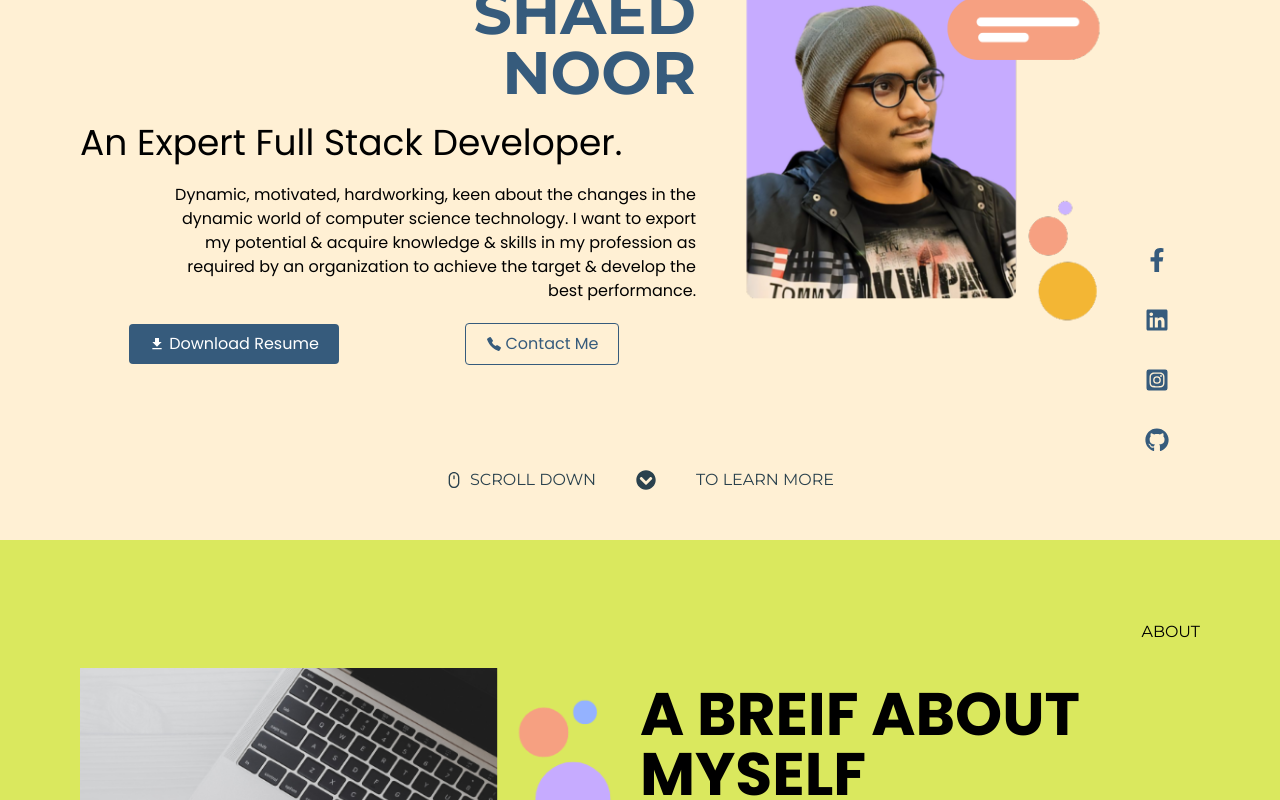
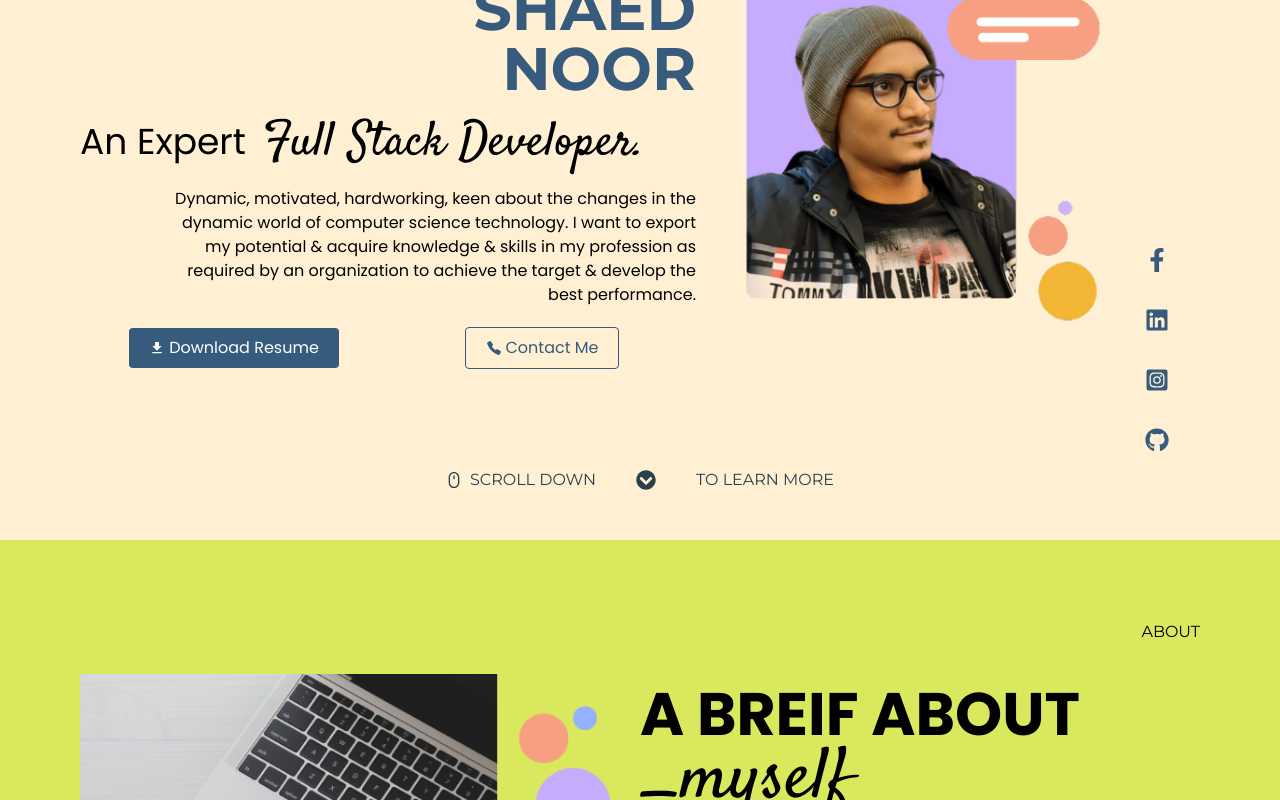
Before and after one commit to syednoor058/Shaed-Noor, a React (Vite) app: page / in a window 1280 px wide. Shown: the part 260-1060 px from the top of the page. Built offline with nearby package versions, Linux system fonts and the light colour scheme.

Commit message:
Hand text accent added.

```diff
--- a/src/components/about/About.jsx
+++ b/src/components/about/About.jsx
@@ -17,7 +17,10 @@ export default function About() {
             <div className="w-full flex flex-col-reverse gap-7 lg:gap-10">
               <div>
                 <p className="text-3xl sml:text-5xl md:text-6xl lg:text-5xl xl:text-6xl uppercase font-bold text-start">
-                  a Breif about myself
+                  a Breif about{" "}
+                  <span className="font-handFont ps-2 lowercase text-5xl sml:text-6xl md:text-7xl mdl:text-8xl l lg:text-7xl font-normal">
+                    _myself
+                  </span>
                 </p>
               </div>
               <div>
--- a/src/components/hero/Hero.jsx
+++ b/src/components/hero/Hero.jsx
@@ -54,7 +54,7 @@ export default function Hero() {
             <div className="w-full flex flex-row-reverse lg:flex-row justify-between">
               <motion.div
                 variants={textVariants}
-                className=" w-[30%] md:w-[25%] lgl:w-[30%] xl:w-[25%] uppercase text-xs sml:text-base md:text-lg lg:text-base xl:text-xl leading-none text-end lg:text-start"
+                className=" w-[30%] md:w-[25%] lgl:w-[30%] xl:w-[25%] text-xs sml:text-base md:text-lg lg:text-base xl:text-xl leading-none text-end lg:text-start uppercase"
               >
                 Welcome to my portfolio
               </motion.div>
@@ -72,7 +72,10 @@ export default function Hero() {
             </div>
             <div className="w-full flex">
               <p className="text-xl sml:text-2xl md:text-4xl lg:text-3xl xl:text-4xl leading-none">
-                An Expert Full Stack Developer.
+                An Expert{" "}
+                <span className="font-handFont ps-2 text-2xl sml:text-3xl md:text-5xl lg:text-4xl xl:text-5xl">
+                  Full Stack Developer.
+                </span>
               </p>
             </div>
             <div className="w-full flex flex-row-reverse">
--- a/src/index.css
+++ b/src/index.css
@@ -1,4 +1,5 @@
 @import url("https://fonts.googleapis.com/css2?family=Montserrat:ital,wght@0,100..900;1,100..900&family=Poppins:ital,wght@0,100;0,200;0,300;0,400;0,500;0,600;0,700;0,800;0,900;1,100;1,200;1,300;1,400;1,500;1,600;1,700;1,800;1,900&display=swap");
+@import url("https://fonts.googleapis.com/css2?family=Satisfy&display=swap");
 
 @tailwind base;
 @tailwind components;
--- a/tailwind.config.js
+++ b/tailwind.config.js
@@ -19,6 +19,7 @@ export default {
       fontFamily: {
         bodyFont: ["Poppins", "sans-serif"],
         titleFont: ["Montserrat", "sans-serif"],
+        handFont: ["Satisfy", "sans-serif"],
       },
       colors: {
         darkBG: "#2a414d",
```
